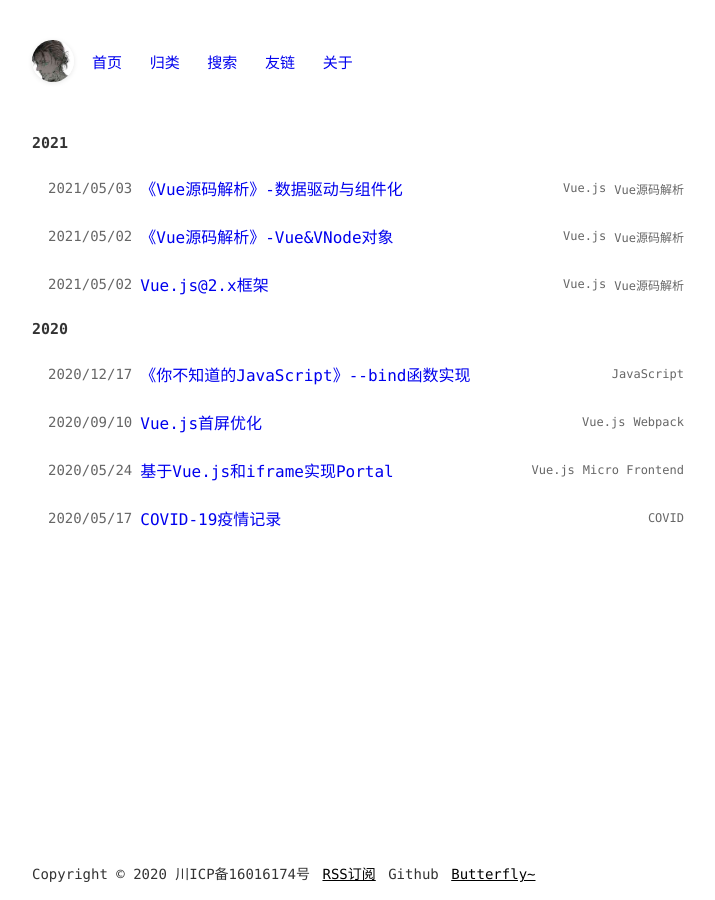
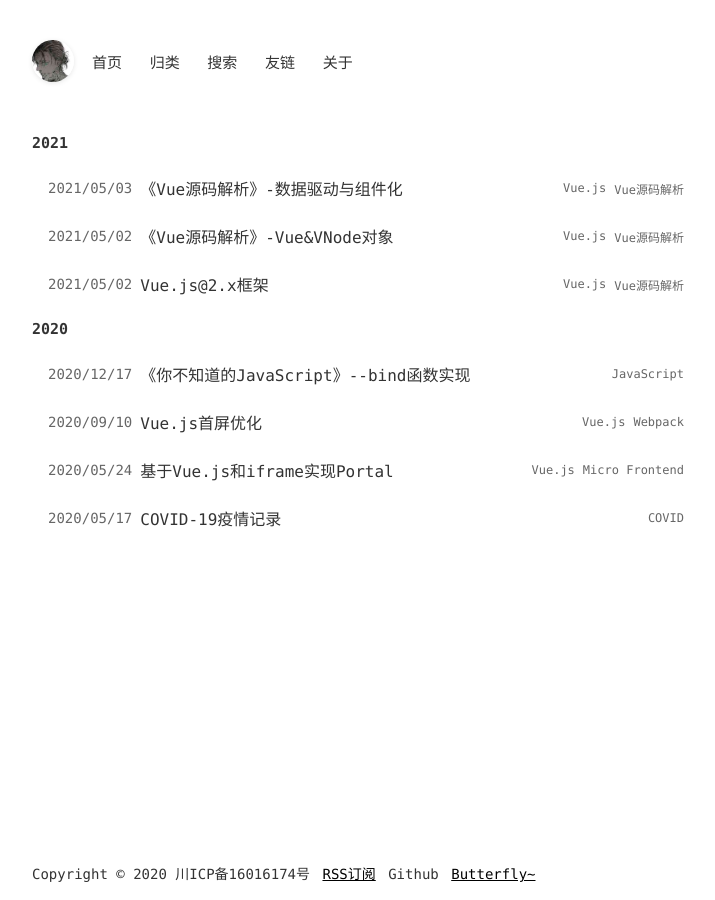
Before and after one commit to dengs-official/dengs-official.github.io, a Jekyll site: the page built from index.html, in a window 1280 px wide. Shown: the whole page, without its empty margins (282-997 px from the left). Built offline with Jekyll 4.4.1, drawn with Linux system fonts in a browser that asks for light colours; comment, search, counter and statistics services are not loaded.

Commit message:
fix：修改博客列表样式

```diff
--- a/static/css/common.css
+++ b/static/css/common.css
@@ -12,7 +12,6 @@ body {
   flex-direction: column;
   padding: 0;
   margin: 0;
-  color: #333333;
   background: #ffffff;
   scroll-behavior: smooth;
   transition: all .5s ease-in-out;
@@ -22,6 +21,7 @@ body {
   font-family: Consolas, 'Microsoft YaHei', 'PingFang SC', 'Hiragino Sans GB', 'WenQuanYi Micro Hei', sans-serif;
 }
 * {
+  color: #333333;
   box-sizing: border-box;
   -webkit-box-sizing: border-box;
   -webkit-tap-highlight-color: transparent;
@@ -120,12 +120,7 @@ body {
 }
 .header {
   padding: 40px 0;
-  display: -webkit-box;
   display: flex;
-  -webkit-box-orient: horizontal;
-  -webkit-box-direction: normal;
-  flex-flow: row nowrap;
-  -webkit-box-align: center;
   align-items: center;
   justify-content: space-between;
 }
```
